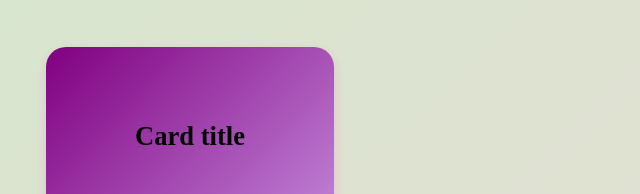
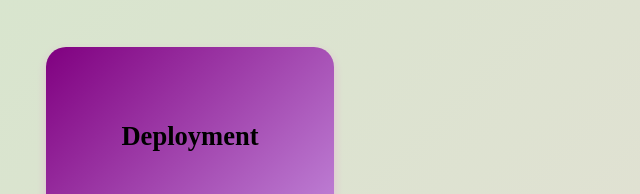
Before and after one commit to dakshitaarora04/My_Portfolio, a plain HTML site: page index.html in a window 1280 px wide. Shown: the part 1813-2007 px from the top of the page, 619-1259 px from the left. Drawn offline with Linux system fonts and the light colour scheme.

Commit message:
Update index.html

```diff
--- a/index.html
+++ b/index.html
@@ -144,7 +144,7 @@ Turning Code into Seamless, Scalable Digital Products<br/>
 <div class="card5" style="width: 18rem;">
 
   <div class="card-bodies">
-    <h5 class="card-title-tech">Card title</h5>
+    <h5 class="card-title-tech">Deployment</h5>
     <p class="card-text">From smooth deployments to ongoing updates, I ensure every solution remains functional, secure, and evolves with user needs.</p>
   </div>
 
```
